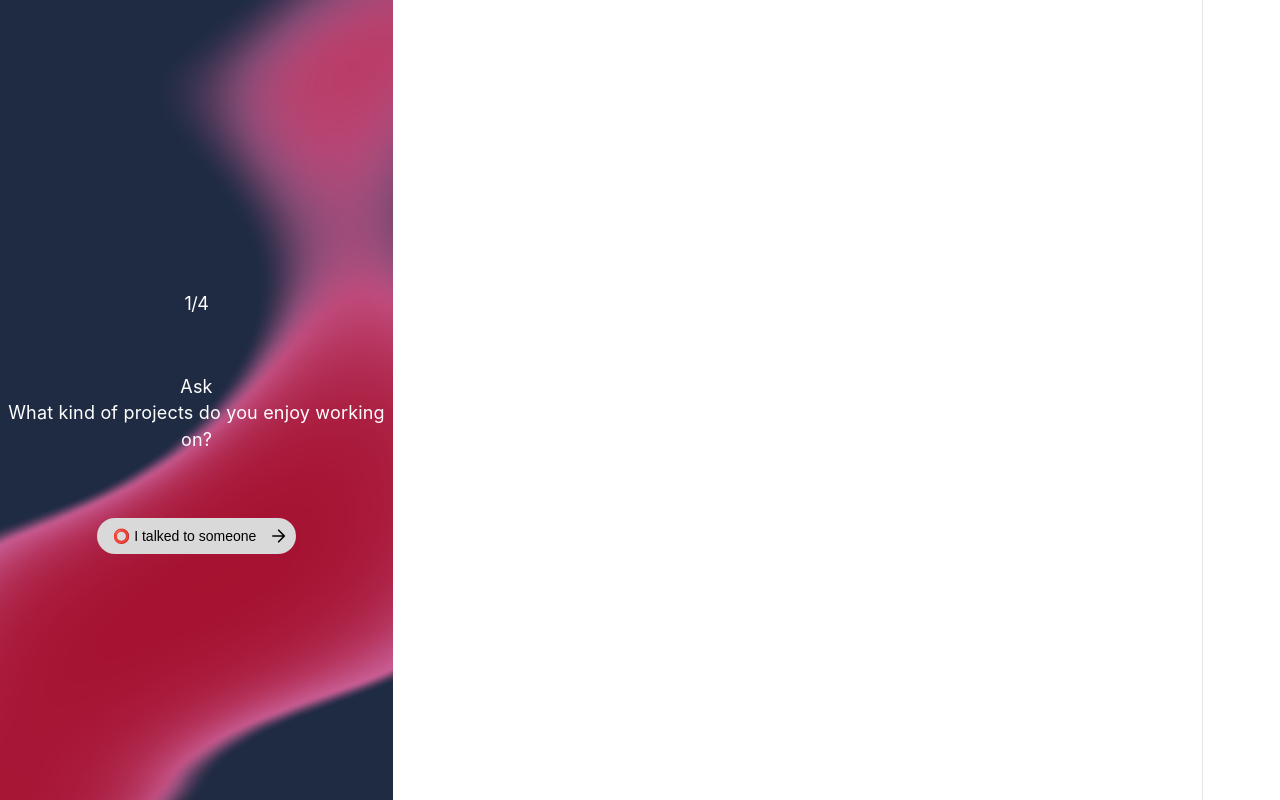
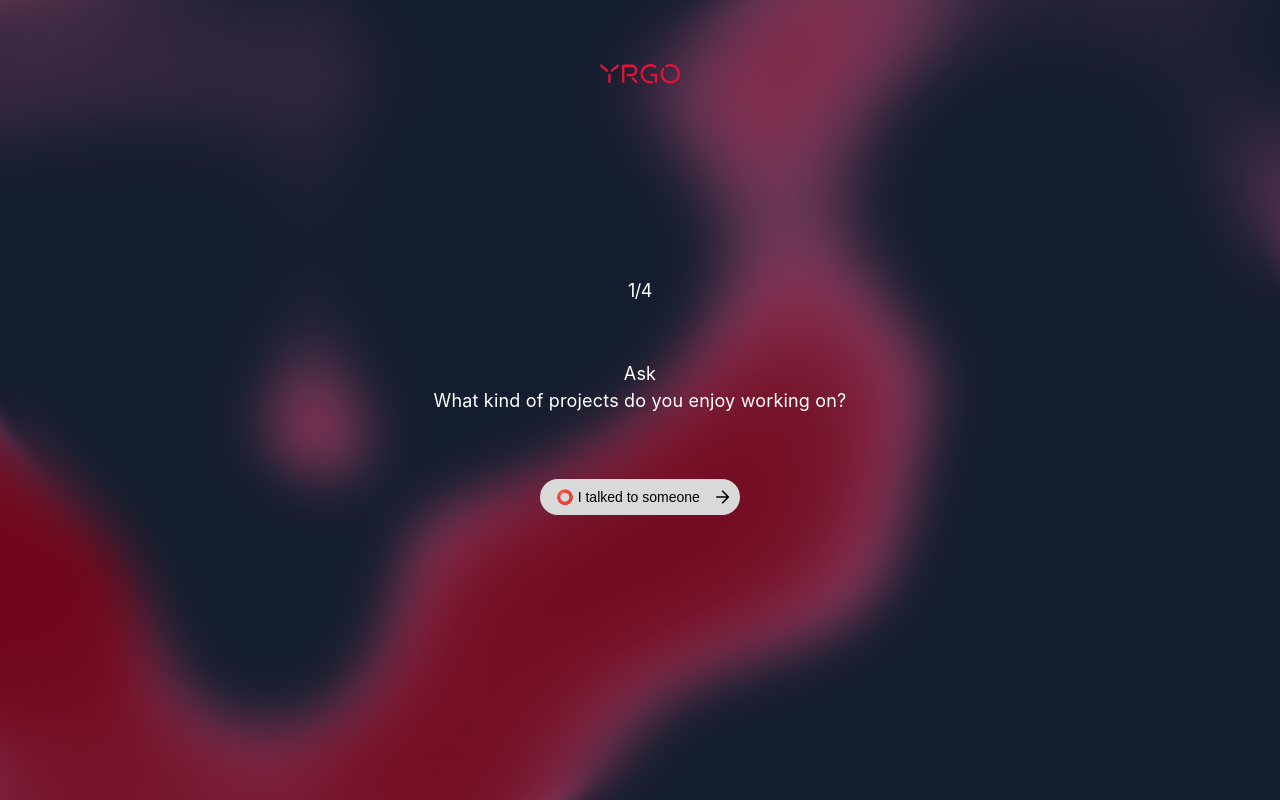
Before and after one commit to egirardo/mingle-app, a React (Vite) app in the folder client/: page /question in a window 1280 px wide. Built offline with nearby package versions, Linux system fonts and the light colour scheme.

Commit message:
added yrgo logo to questions, and removed mingleIntroduction class

```diff
--- a/client/src/views/mingleGame/Introduction.jsx
+++ b/client/src/views/mingleGame/Introduction.jsx
@@ -11,13 +11,11 @@ export default function Introduction() {
     // When the timer expires, show follow-up text (and eventually start the game)
     setExpired(true);
     // to do: if server starts game, make it navigate to task
-    // navigate("/task");
+    navigate("/task");
   };
 
   return (
-    <div
-      className={`${styles.main} ${styles.mingleIntroduction} ${styles.backgroundBlur}`}
-    >
+    <div className={`${styles.main} ${styles.mingle} ${styles.backgroundBlur}`}>
       <img className={styles.yrgoLogo} src={yrgoLogo} alt="Yrgo logo" />
       <div className={styles.IntroductionTitleContainer}>
         <h3
--- a/client/src/views/mingleGame/MingleGame.module.css
+++ b/client/src/views/mingleGame/MingleGame.module.css
@@ -47,19 +47,13 @@
   position: fixed;
   inset: 0;
   display: flex;
-  padding: 16px;
+  gap: 56px;
+  flex-direction: column;
+  align-items: center;
+  justify-content: center;
   box-sizing: border-box;
   overflow: hidden;
-  text-align: center;
-  font-style: normal;
   color: white;
-  width: 393px;
-  height: 852px;
-  padding: 40px 0;
-  flex-direction: column;
-  justify-content: center;
-  align-items: center;
-  gap: 56px;
 }
 
 /* Rounds */
@@ -164,19 +158,6 @@
   flex-direction: column;
 }
 
-.mingleIntroduction {
-  position: fixed;
-  inset: 0;
-  display: flex;
-  gap: 56px;
-  flex-direction: column;
-  align-items: center;
-  justify-content: center;
-  box-sizing: border-box;
-  overflow: hidden;
-  color: white;
-}
-
 .introductionHeader {
   margin: 0;
 }
--- a/client/src/views/mingleGame/Question.jsx
+++ b/client/src/views/mingleGame/Question.jsx
@@ -2,6 +2,7 @@ import { useNavigate, useOutletContext } from "react-router-dom";
 import Timer from "../../components/Timer/Timer.jsx";
 import styles from "./MingleGame.module.css";
 import Button from "../../components/Buttons/Button";
+import yrgoLogo from "../../assets/yrgo-logo.svg";
 
 export default function Question() {
   const mingle = useOutletContext();
@@ -21,11 +22,12 @@ export default function Question() {
       navigate("/completion");
       return;
     }
-    navigate("/loading");
+    // navigate("/loading");
   };
 
   return (
-    <div className={`${styles.main} ${styles.mingle}`}>
+    <div className={`${styles.main} ${styles.mingle} ${styles.backgroundBlur}`}>
+      <img className={styles.yrgoLogo} src={yrgoLogo} alt="Yrgo logo" />
       <div className={styles.roundCountContainer}>
         <span>
           {currentQuestion?.round}/{mingle.questions.length}
```
